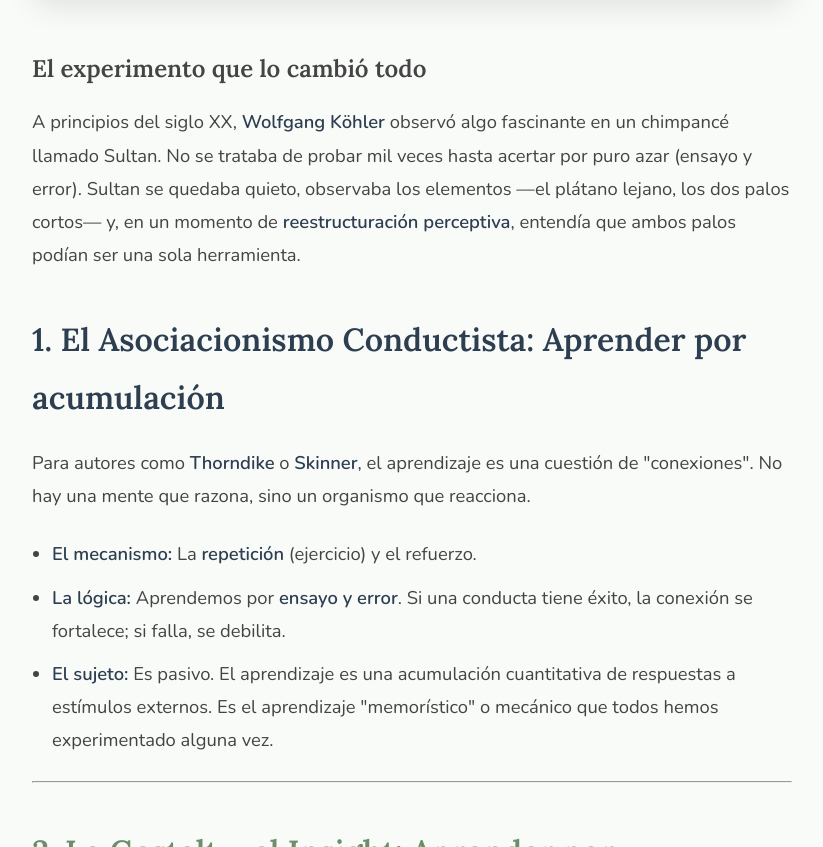
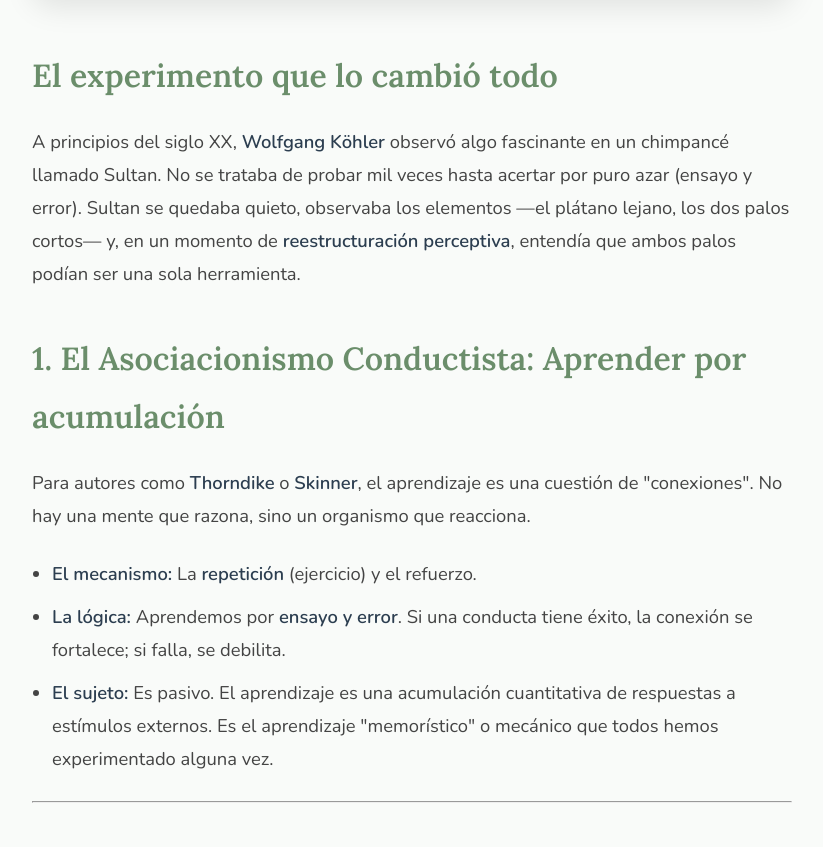
Before and after one commit to psiferbisceglia/mi-landing-page, an Eleventy site: page src/blog/2026-04-08-¿aprendemos-por-hábito-o-por-clic-la-lección-de-sultan.md in a window 1280 px wide. Shown: the part 1072-1919 px from the top of the page, without its empty margins (228-1051 px from the left). Built offline with nearby package versions, Linux system fonts and the light colour scheme; Eleventy itself is replaced by a stand-in of ours; files that its build step writes are made by us from their sources.

Commit message:
Update Artículos del Blog “2026-04-08-¿aprendemos-por-hábito-o-por-clic-la-lección-de-sultan”

```diff
--- a/src/blog/2026-04-08-¿aprendemos-por-hábito-o-por-clic-la-lección-de-sultan.md
+++ b/src/blog/2026-04-08-¿aprendemos-por-hábito-o-por-clic-la-lección-de-sultan.md
@@ -8,11 +8,11 @@ description: |-
 image: /Gemini_Generated_Image_tr2zietr2zietr2z.png
 ---
 
-### El experimento que lo cambió todo
+## El experimento que lo cambió todo
 
 A principios del siglo XX, **Wolfgang Köhler** observó algo fascinante en un chimpancé llamado Sultan. No se trataba de probar mil veces hasta acertar por puro azar (ensayo y error). Sultan se quedaba quieto, observaba los elementos —el plátano lejano, los dos palos cortos— y, en un momento de **reestructuración perceptiva**, entendía que ambos palos podían ser una sola herramienta.
 
-## **1. El Asociacionismo Conductista: Aprender por acumulación**
+## 1. El Asociacionismo Conductista: Aprender por acumulación
 
 Para autores como **Thorndike** o **Skinner**, el aprendizaje es una cuestión de "conexiones". No hay una mente que razona, sino un organismo que reacciona.
 
@@ -52,8 +52,6 @@ Es el aprendizaje por comprensión. Los nuevos datos no solo se "agregan" a lo q
 
 > **La tesis de Pozo:** La reestructuración es un proceso costoso y poco frecuente. Gran parte de lo que aprendemos es asociativo, pero el aprendizaje que realmente nos transforma como seres humanos es el que logra integrar la práctica con la toma de conciencia y el cambio de nuestros modelos mentales.
 
-
-
 Bibliografía para profundizar:
 
 - **Pozo, J. I. (2006).** _Teorías cognitivas del aprendizaje_. Ed. Morata.
```
